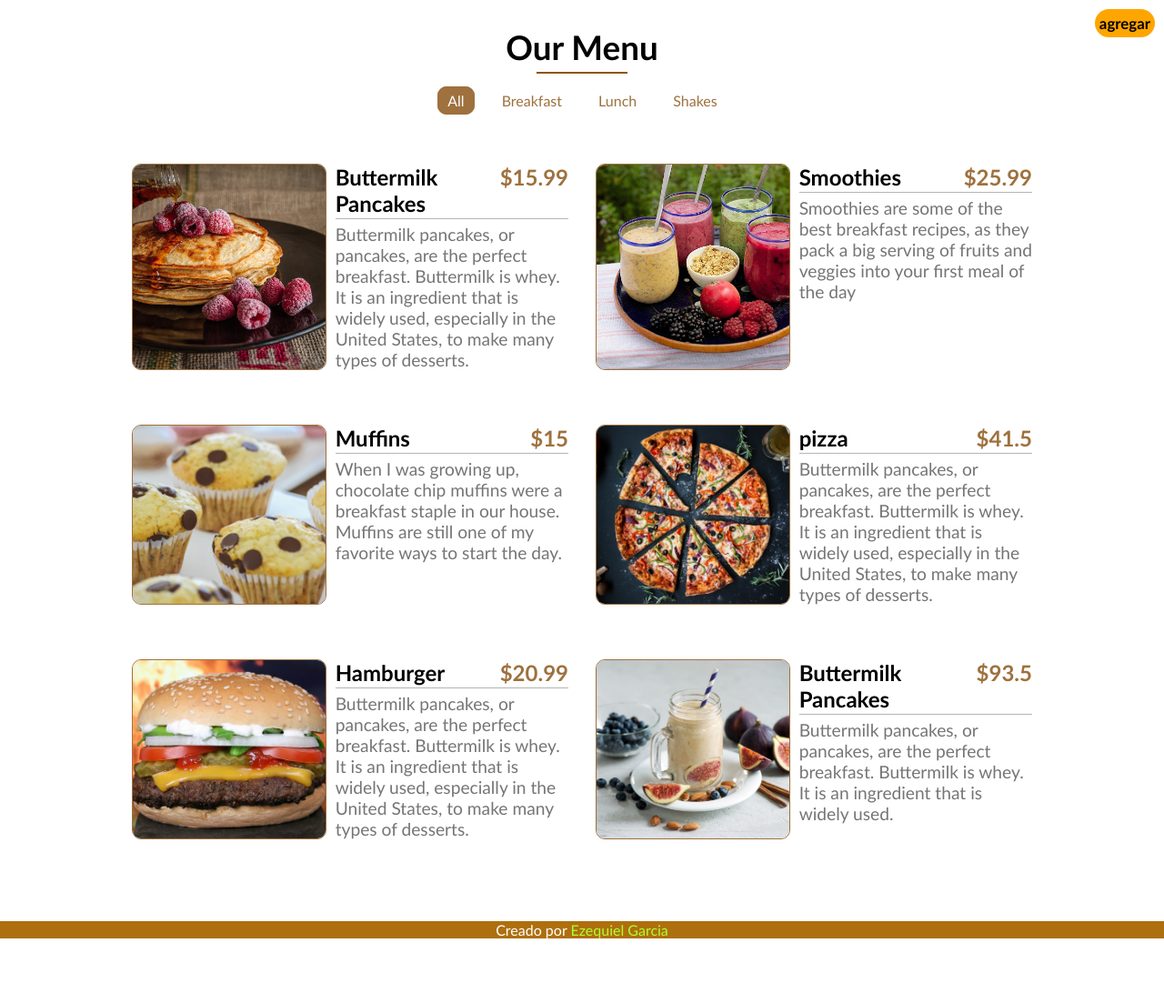
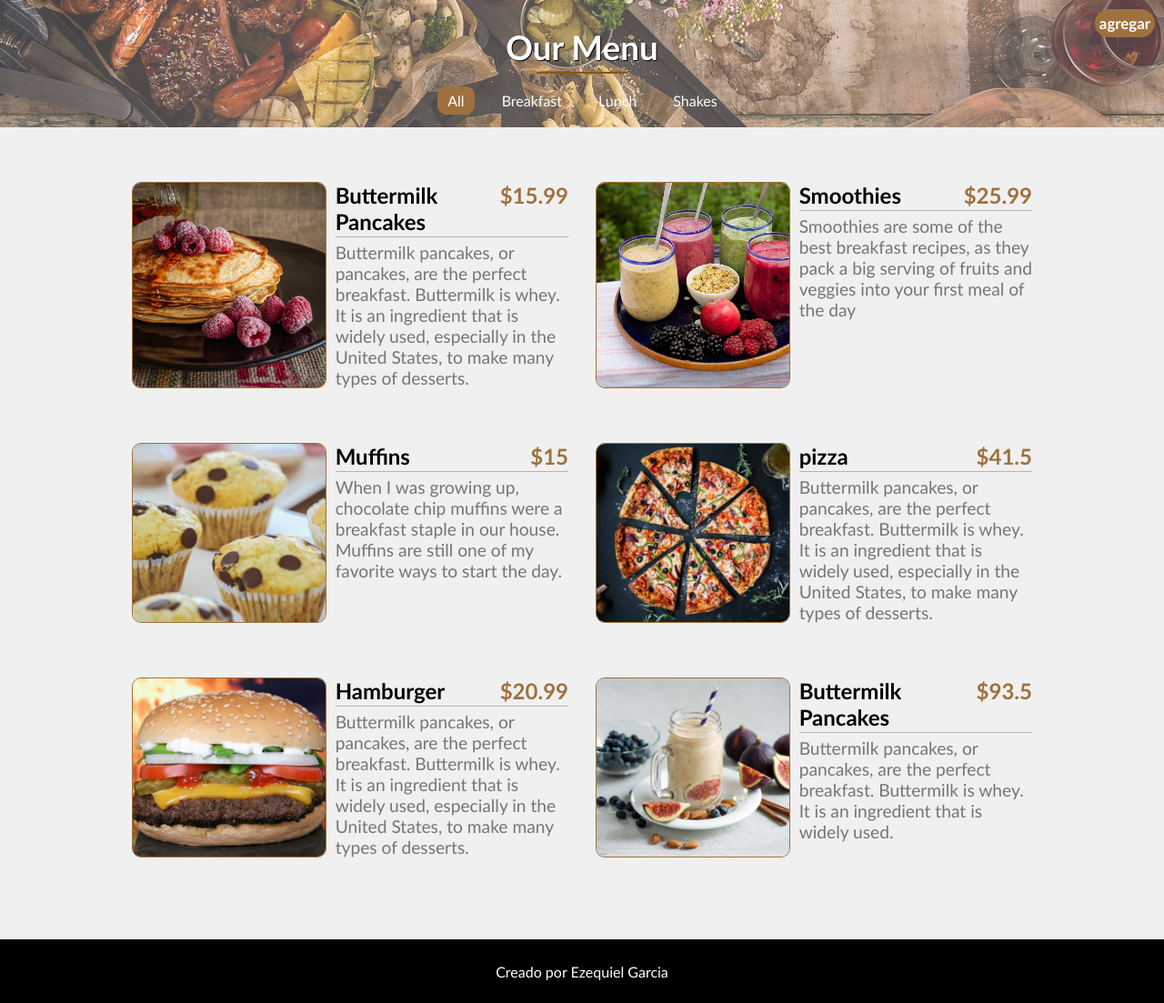
Before and after one commit to Ezequiel144/Restaurante, a plain HTML site: page index.html in a window 1280 px wide. Shown: the whole page at 91% size. Before the commit the page ends 1032 px from the top, so only its background shows below. Drawn offline with Linux system fonts and the light colour scheme.

Commit message:
commit 8

```diff
--- a/SASS/_contentmain.scss
+++ b/SASS/_contentmain.scss
@@ -4,6 +4,8 @@
         padding: 50px 25px;
     }
     position: relative;
+    background-color: rgb(240, 240, 240);
+    min-height: 100vh;
 }
 
 .sec1{
@@ -32,7 +34,8 @@
             }
             &__text{
                 /* border: 1px solid red; */
-                width: 350px;
+                /* width: 350px; */
+                width: 100%;
                 height: 100%;
                 &__title{
                     padding-bottom: 2px;
@@ -45,7 +48,9 @@
                     }
                 }
                 &__p{
+                    /* border: 1px solid red; */
                     height: 100%;
+                    width: 100%;
                     font-size: 0.8rem;
                     padding: 5px 0 0 0;
                     color: rgb(118, 117, 117);
@@ -88,6 +93,7 @@
             outline: none;
             color: white;
             border: 0;
+            height: 30px;
         }
         &__send:hover{
             cursor: pointer;
--- a/SASS/_footer.scss
+++ b/SASS/_footer.scss
@@ -1,13 +1,18 @@
 .footer{
+    height: 70px;
     display: flex;
     justify-content: center;
-    background-color: rgb(174, 111, 15);
+    align-items: center;
+    background-color: black;
     font-family: 'Trebuchet MS', 'Lucida Sans Unicode', 'Lucida Grande', 'Lucida Sans', Arial, sans-serif;
     &__content{
         color: white;
         a{
             text-decoration: none;
-            color: greenyellow;
+            color: white;
+        }
+        a:hover{
+            color: yellowgreen;
         }
     }
 }
--- a/SASS/_header.scss
+++ b/SASS/_header.scss
@@ -1,7 +1,23 @@
-header{
-    padding: 30px 0 0 0;
+.header{
+    padding: 30px 0 20px 0;
     /* border: 1px solid red; */
     position: relative;
+    background: rgb(252,252,252);
+    background: radial-gradient(circle, rgba(252,252,252,0.3) 67%, rgba(213,214,214,0.3) 91%);
+    &__img{
+        /* border: 1px solid blue; */
+        position: absolute;
+        width: 100%;
+        height: 100%;
+        top: 0;
+        left: 0;
+        background-image: url(../img/Header.jpg);
+        background-position: center;
+        background-repeat: no-repeat;
+        background-size: cover;
+        z-index: -1;
+
+    }
 }
 
 .title{
@@ -9,6 +25,8 @@ header{
     margin-bottom: 5px;
     font-size: 2.3rem;
     font-weight: 700;
+    color: white;
+    text-shadow: 1px 1px 1px black;
 }
 
 .liner{
@@ -28,10 +46,11 @@ header{
         &__li{
             &__a{
                 text-decoration: none;
-                color: #9e713e;
+                color: white;
                 border-radius: 10px;
                 padding: 5px 10px;
                 font-weight: 400;
+
             }
             &__a:hover{
                 background-color: #9e713e;
@@ -55,11 +74,11 @@ header{
     position: absolute;
     top: 10px;
     right: 10px;
-    background-color: orange;
-    color: black;
+    background-color: #9e713e;
+    color: white;
     padding: 5px;
     border-radius: 20px;
-    font-weight: 400;
+    font-weight: 300;
     font-size: 0.9rem;
 }
 
--- a/app.js
+++ b/app.js
@@ -79,6 +79,7 @@ function creatMenu(menus){
         </div>`
         /* console.log(div); */
         contSec1.append(div);
+
     }
 }
 
@@ -107,11 +108,18 @@ function captura(){
     const title = document.getElementById("titulo").value;
     const arch = document.getElementById("arch").value;
     const texto = document.getElementById("texto").value;
-    const price = document.getElementById("")
-    menu.push(new Comidas(arch,title,texto));
-    alert(title);
+    const price = document.getElementById("price").value;
+    const tipo = document.getElementById("tipo").value.toLowerCase();
+    menu.push(new Comidas(arch,title,texto,price,tipo));
+    /* alert(title);
     alert(arch);
     alert(texto);
-    console.log(menu[6]);
+    alert(price);
+    alert(tipo); */
+    console.log(menu[6].text);
+    console.log(menu[6].img);
+    console.log(menu[6].price);
+    console.log(menu[6].tipo);
+    console.log(menu[6].title);
     creatMenu(menu);
 }
--- a/index.html
+++ b/index.html
@@ -9,6 +9,7 @@
 </head>
 <body>
     <header class="header">
+        <div class="header__img"></div>
         <h1 class="title">Our Menu</h1>
         <div class="liner"></div>
         <nav class="list">
@@ -34,7 +35,8 @@
             <label class="modal__form__title" for="tipo">tipo</label>
             <input class="modal__form__enter" id="tipo" type="text">
             <label class="modal__form__title" for="text">texto</label>
-            <textarea id="texto" class="modal__form__enter" id="text"></textarea>
+            <textarea id="texto" class="modal__form__enter"></textarea>
+            <!-- <input type="text"  id="texto" class="modal__form__enter"> -->
             <input class="modal__form__send" type="button" value="enviar" onclick="captura()">
         </form>
     </div>
```
Also changed, not shown: img/Header.jpg (added), style.css, 1 other file.
